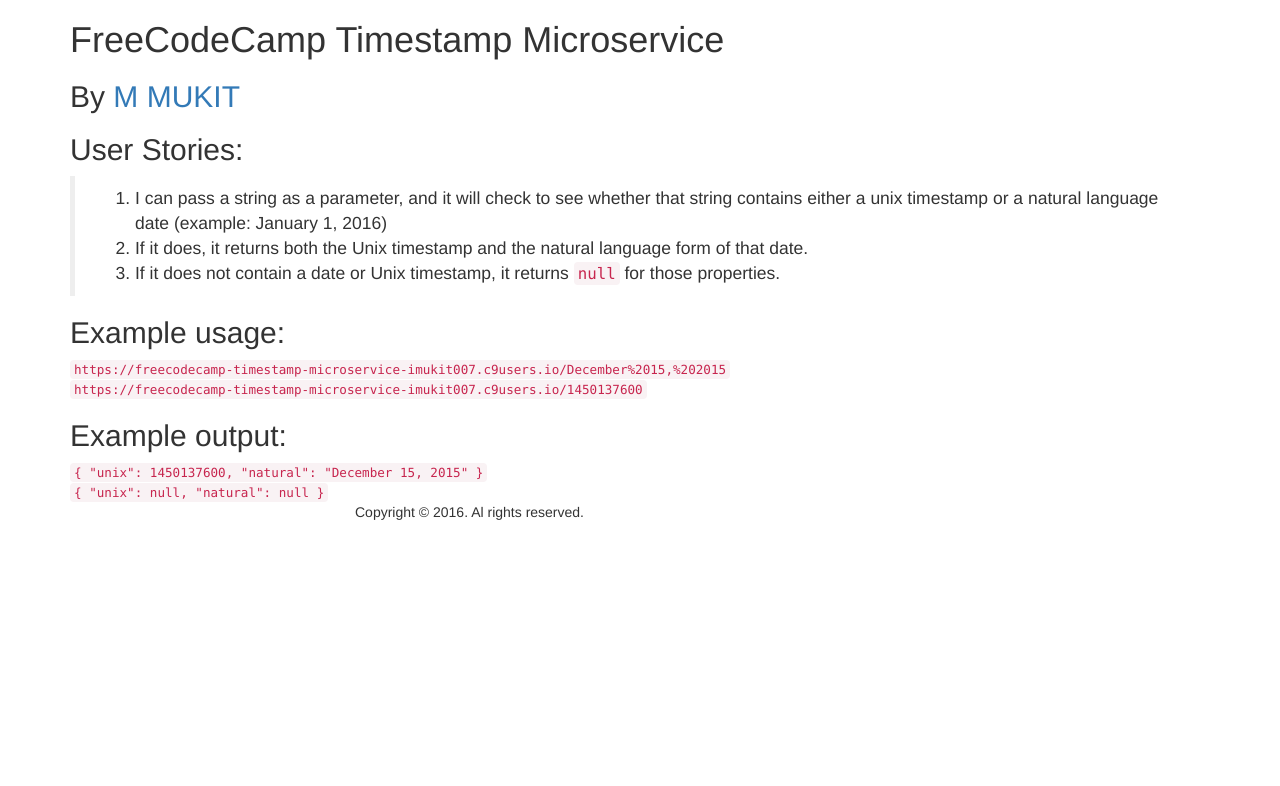
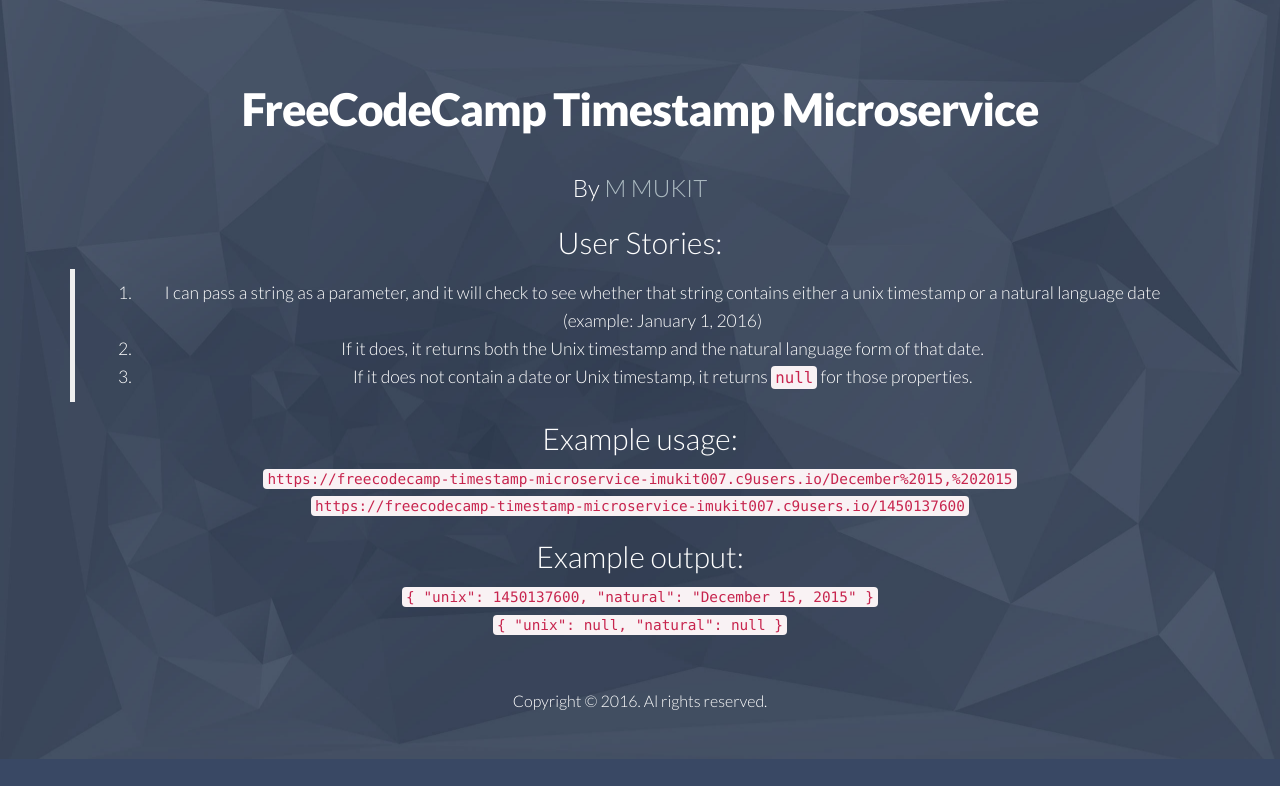
Before and after one commit to githubuser1313/timestamp1, a website: page public/index.html in a window 1280 px wide. Drawn offline with nearby package versions, Linux system fonts and the light colour scheme; the site is published under a folder, as on GitHub Pages, so addresses that start at the root find nothing.

Commit message:
Fix unauthorized source issue

```diff
--- a/public/css/style.css
+++ b/public/css/style.css
@@ -1,5 +1,6 @@
+
 /* ==== Google font ==== */
-@import url('http://fonts.googleapis.com/css?family=Lato:400,300,700,900');
+@import url('https://fonts.googleapis.com/css?family=Lato:400,300,700,900');
 
 body {
 	background: #394864;
--- a/public/index.html
+++ b/public/index.html
@@ -4,11 +4,10 @@
         <meta charset="utf-8">
         <meta http-equiv="x-ua-compatible" content="ie=edge">
         <title>Timestamp Microservice - FreeCodeCamp Project</title>
-        <meta name="description" content="This site is developed for the freecodecamp api project called "Timestamp Microservice".">
+        <meta name="description" content="This site is developed for the freecodecamp api project called Timestamp Microservice.">
         <meta name="viewport" content="width=device-width, initial-scale=1">
-
         <link rel="stylesheet" href="https://maxcdn.bootstrapcdn.com/bootstrap/3.3.6/css/bootstrap.min.css">
-        <link rel="stylesheet" href="/css/style.css"/>
+        <link rel="stylesheet" href="./css/style.css"/>
     </head>
     <body>
         <div id="wrapper">
@@ -17,7 +16,6 @@
                     <div class="col-sm-12 col-md-12 col-lg-12">
                         <h1>FreeCodeCamp Timestamp Microservice</h1>
                         <h2 class="subtitle">By <a href="https://github.com/imukit007/">M MUKIT</a></h2>
-
                         <h2 class="custom-title">User Stories:</h2>
                         <blockquote>
                             <ol>
@@ -28,11 +26,9 @@
                                 <li>If it does not contain a date or Unix timestamp, it returns <code>null</code> for those properties.</li>
                             </ol>
                         </blockquote>
-
                         <h2 class="custom-title">Example usage:</h2>
                         <code>https://freecodecamp-timestamp-microservice-imukit007.c9users.io/December%2015,%202015</code><br>
                         <code>https://freecodecamp-timestamp-microservice-imukit007.c9users.io/1450137600</code>
-
                         <h2 class="custom-title">Example output:</h2>
                         <code>{ "unix": 1450137600, "natural": "December 15, 2015" }</code><br>
                         <code>{ "unix": null, "natural": null }</code>
@@ -40,16 +36,11 @@
                     <div class="row">
                         <div class="col-lg-6 col-lg-offset-3">
                             <p class="copyright">Copyright &copy; 2016. Al rights reserved.</p>
-                            <!--
-                                All links in the footer should remain intact.
-                                Licenseing information is available at: http://bootstraptaste.com/license/
-                                You can buy this theme without footer links online at: http://bootstraptaste.com/buy/?theme=WeBuild
-                            -->
                         </div>
                     </div>
                 </div>
             </div>
-        <script src="https://code.jquery.com/jquery-1.10.2.min.js"></script>
             <script src="https://maxcdn.bootstrapcdn.com/bootstrap/3.3.6/js/bootstrap.min.js"></script>
+        </div>
     </body>
 </html>
```
Lines whose indentation alone changed are shown as unchanged.
